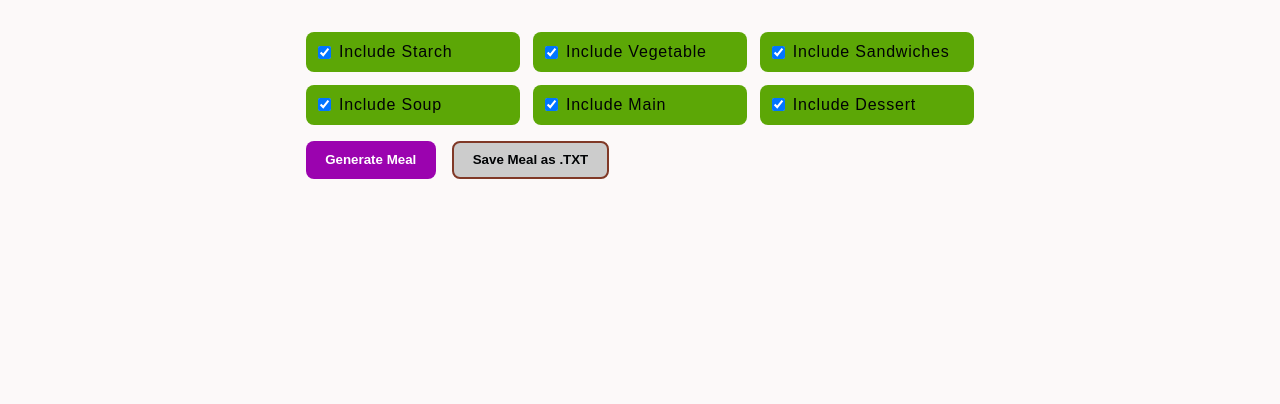
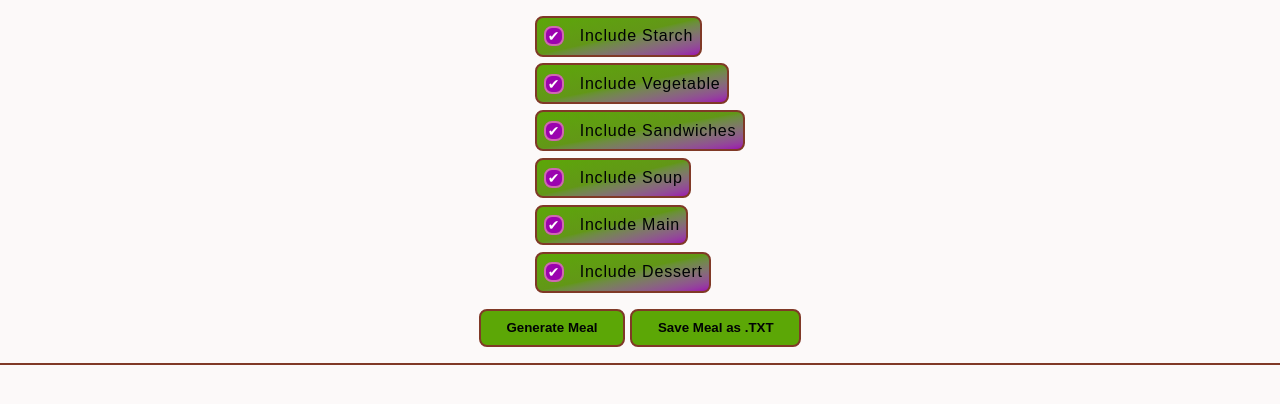
Before and after one commit to lanternLightDeveloper/newMealGenerator, a SvelteKit app: page / in a window 1280 px wide. Shown: the top 404 px of the page. Built offline with nearby package versions, Linux system fonts and the light colour scheme.

Commit message:
Add files via upload

```diff
--- a/src/lib/RecipeCard.svelte
+++ b/src/lib/RecipeCard.svelte
@@ -44,7 +44,7 @@
 		box-shadow: 0 4px 10px rgba(0, 0, 0, 0.3);
 		margin: 1rem auto;
 		width: fit-content;
-		max-width: 90%;
+		max-width: 100%;
 	}
 
 	h2,
@@ -52,6 +52,13 @@
 	p {
 		margin: 0;
 		padding: 0;
+	}
+
+	ol {
+		li {
+			margin: 0 1.25rem;
+			padding: 0;
+		}
 	}
 
 	h2 {
@@ -76,6 +83,7 @@
 
 	.tags li {
 		background: #444;
+		margin-top: 0.25rem;
 		padding: 0.25rem 0.75rem;
 		border-radius: 9999px;
 		font-size: 0.85rem;
--- a/src/lib/styles/vari.css
+++ b/src/lib/styles/vari.css
@@ -28,10 +28,10 @@
 /* --space-Full: cqh(15%) cqw(15%); */
 
 /* Border & Radius */
---rad-Sm:           1rem;
+--rad-Sm:           .5rem;
 --rad-Lg:           2.25rem;
 --bord:             2px solid var(--border-color);
---bord-2:             2px dashed var(--border-color);
+--bord-2:             2px solid var(--border-color-2);
 
 /* Shadows & lights */
 --glow-Box:       6px 4px 8px var(--hover), 0 4px 6px var(--hover);
--- a/src/routes/+page.svelte
+++ b/src/routes/+page.svelte
@@ -84,213 +84,65 @@
 </script>
 
 <main>
-	<div class="controls">
-		<div class="checkbox-group">
+	<section class="block-Selection-List">
+		<article class="controls">
 			<label><input type="checkbox" bind:checked={includeStarch} /> Include Starch</label>
 			<label><input type="checkbox" bind:checked={includeVeg} /> Include Vegetable</label>
 			<label><input type="checkbox" bind:checked={includeSandwiches} /> Include Sandwiches</label>
 			<label><input type="checkbox" bind:checked={includeSoup} /> Include Soup</label>
 			<label><input type="checkbox" bind:checked={includeMain} /> Include Main</label>
 			<label><input type="checkbox" bind:checked={includeDessert} /> Include Dessert</label>
-		</div>
+		</article>
 
-		<div class="buttons">
-			<button class="generate-btn" onclick={generateMeal}>Generate Meal</button>
-			<button class="save-btn" onclick={saveMealAsText} disabled={!Object.keys(meal).length}>
-				Save Meal as .TXT
+		<article>
+			<button class="btn-Fill" onclick={generateMeal}><span> Generate Meal </span></button>
+			<button class="btn-Fill" onclick={saveMealAsText} disabled={!Object.keys(meal).length}>
+				<span> Save Meal as .TXT </span>
 			</button>
-		</div>
-	</div>
+		</article>
+	</section>
 
-	<section class="recipeGrid">
+	<section class="grid-Main">
 		{#if meal.starch}
-			<div class="recipe-card-container">
+			<div>
+				<button class="btn-Ghost" onclick={() => reroll('starch')}>Reroll Starch</button>
 				<RecipeCard Recipes={meal.starch} />
-				<button class="reroll-btn" onclick={() => reroll('starch')}>Reroll Starch</button>
 			</div>
 		{/if}
 
 		{#if meal.veg}
-			<div class="recipe-card-container">
+			<div>
+				<button class="btn-Ghost" onclick={() => reroll('veg')}>Reroll Vegetable</button>
 				<RecipeCard Recipes={meal.veg} />
-				<button class="reroll-btn" onclick={() => reroll('veg')}>Reroll Vegetable</button>
 			</div>
 		{/if}
 
 		{#if meal.sandwiches}
-			<div class="recipe-card-container">
+			<div>
+				<button class="btn-Ghost" onclick={() => reroll('sandwiches')}>Reroll Sandwich</button>
 				<RecipeCard Recipes={meal.sandwiches} />
-				<button class="reroll-btn" onclick={() => reroll('sandwiches')}>Reroll Sandwich</button>
 			</div>
 		{/if}
 
 		{#if meal.soup}
-			<div class="recipe-card-container">
+			<div>
+				<button class="btn-Ghost" onclick={() => reroll('soup')}>Reroll Soup</button>
 				<RecipeCard Recipes={meal.soup} />
-				<button class="reroll-btn" onclick={() => reroll('soup')}>Reroll Soup</button>
 			</div>
 		{/if}
 
 		{#if meal.main}
-			<div class="recipe-card-container">
+			<div>
+				<button class="btn-Ghost" onclick={() => reroll('main')}>Reroll Main</button>
 				<RecipeCard Recipes={meal.main} />
-				<button class="reroll-btn" onclick={() => reroll('main')}>Reroll Main</button>
 			</div>
 		{/if}
 
 		{#if meal.dessert}
-			<div class="recipe-card-container">
+			<div>
+				<button class="btn-Ghost" onclick={() => reroll('dessert')}>Reroll Dessert</button>
 				<RecipeCard Recipes={meal.dessert} />
-				<button class="reroll-btn" onclick={() => reroll('dessert')}>Reroll Dessert</button>
 			</div>
 		{/if}
 	</section>
 </main>
-
-<style>
-	/* minimal styles */
-	main {
-		padding: 1rem;
-		font-family: system-ui, sans-serif;
-	}
-
-	.controls {
-		display: flex;
-		flex-direction: column;
-		gap: 1rem;
-		padding: 1rem;
-		border-radius: 12px;
-		max-width: 700px;
-		margin: 0 auto 2rem auto;
-	}
-
-	.checkbox-group {
-		display: grid;
-		grid-template-columns: repeat(auto-fit, minmax(180px, 1fr));
-		gap: 0.8rem;
-	}
-
-	.checkbox-group label {
-		display: flex;
-		align-items: center;
-		gap: 0.5rem;
-		padding: 0.5rem 0.75rem;
-		background-color: var(--accent-1);
-		border-radius: 8px;
-		cursor: pointer;
-		transition: background 0.2s;
-	}
-
-	.checkbox-group label:hover {
-		background-color: var(--hover);
-	}
-
-	.buttons {
-		display: flex;
-		gap: 1rem;
-		flex-wrap: wrap;
-	}
-
-	button {
-		padding: 0.6rem 1.2rem;
-		border: none;
-		border-radius: 8px;
-		font-weight: 600;
-		cursor: pointer;
-		transition:
-			background 0.2s,
-			transform 0.1s;
-	}
-
-	.generate-btn {
-		background-color: var(--accent-2);
-		color: white;
-	}
-
-	.generate-btn:hover {
-		background-color: var(--hover-2);
-		transform: scale(1.03);
-	}
-
-	.save-btn {
-		background-color: var(--accent-2);
-		color: var(--txt-1);
-		border: var(--bord);
-	}
-
-	.save-btn:hover {
-		background-color: var(--hover-2);
-		transform: scale(1.03);
-	}
-
-	button:disabled,
-	button:disabled:hover {
-		background-color: #cccccc;
-		cursor: not-allowed;
-		transform: none;
-	}
-	.recipeGrid {
-		display: grid;
-		grid-template-columns: 1fr;
-		gap: 1.5rem; /* space between cards */
-		width: 100%;
-		margin: 0 auto;
-		padding: 1rem;
-
-		@media screen and (min-width: 600px) {
-			grid-template-columns: 1fr 1fr; /* 2 columns on tablets */
-		}
-
-		@media screen and (min-width: 1024px) {
-			grid-template-columns: 1fr 1fr 1fr; /* 3 columns on desktops */
-		}
-	}
-
-	.recipe-card-container {
-		position: relative;
-		display: flex;
-		flex-direction: column;
-		border-radius: 12px;
-		padding: 1rem;
-		transition:
-			transform 0.15s,
-			box-shadow 0.2s;
-	}
-
-	.recipe-card-container:hover {
-		transform: translateY(-3px);
-	}
-
-	.recipe-card-container .reroll-btn {
-		position: absolute;
-		align-self: center;
-		background-color: var(--accent-2);
-		color: white;
-		border: none;
-		border-radius: 6px;
-		padding: 0.3rem 0.6rem;
-		cursor: pointer;
-		transition:
-			background 0.2s,
-			transform 0.1s;
-	}
-
-	.reroll-btn {
-		background-color: #ff9800;
-		width: fit-content;
-		height: fit-content;
-		color: white;
-		border: none;
-		border-radius: 6px;
-		padding: 0.4rem 0.8rem;
-		cursor: pointer;
-		transition:
-			background 0.2s,
-			transform 0.1s;
-	}
-
-	.reroll-btn:hover {
-		background-color: var(--hover-2);
-		transform: scale(1.05);
-	}
-</style>
```
Also changed, not shown: src/lib/styles/buttons.css, src/lib/styles/colors.css, src/lib/styles/components.css.
